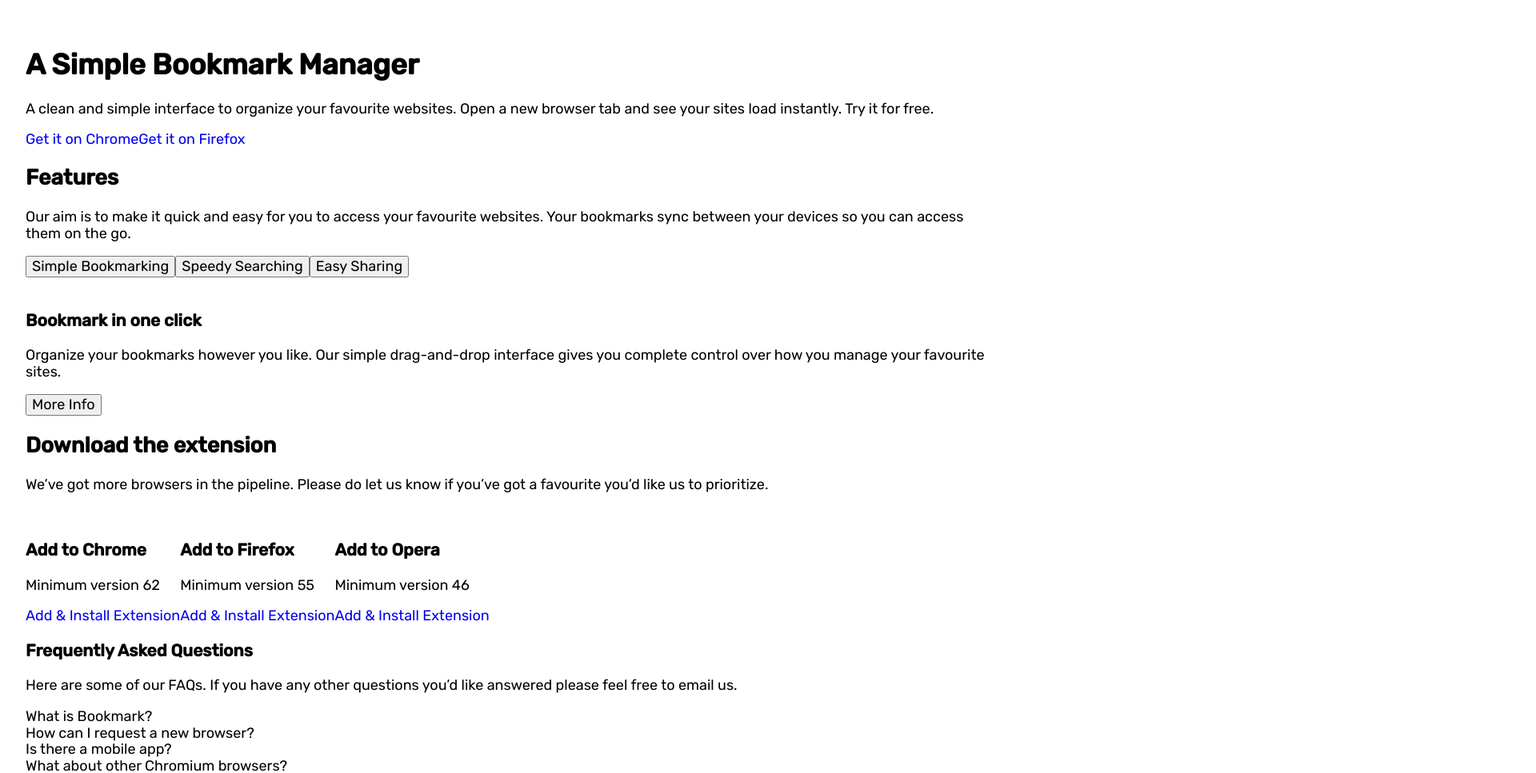
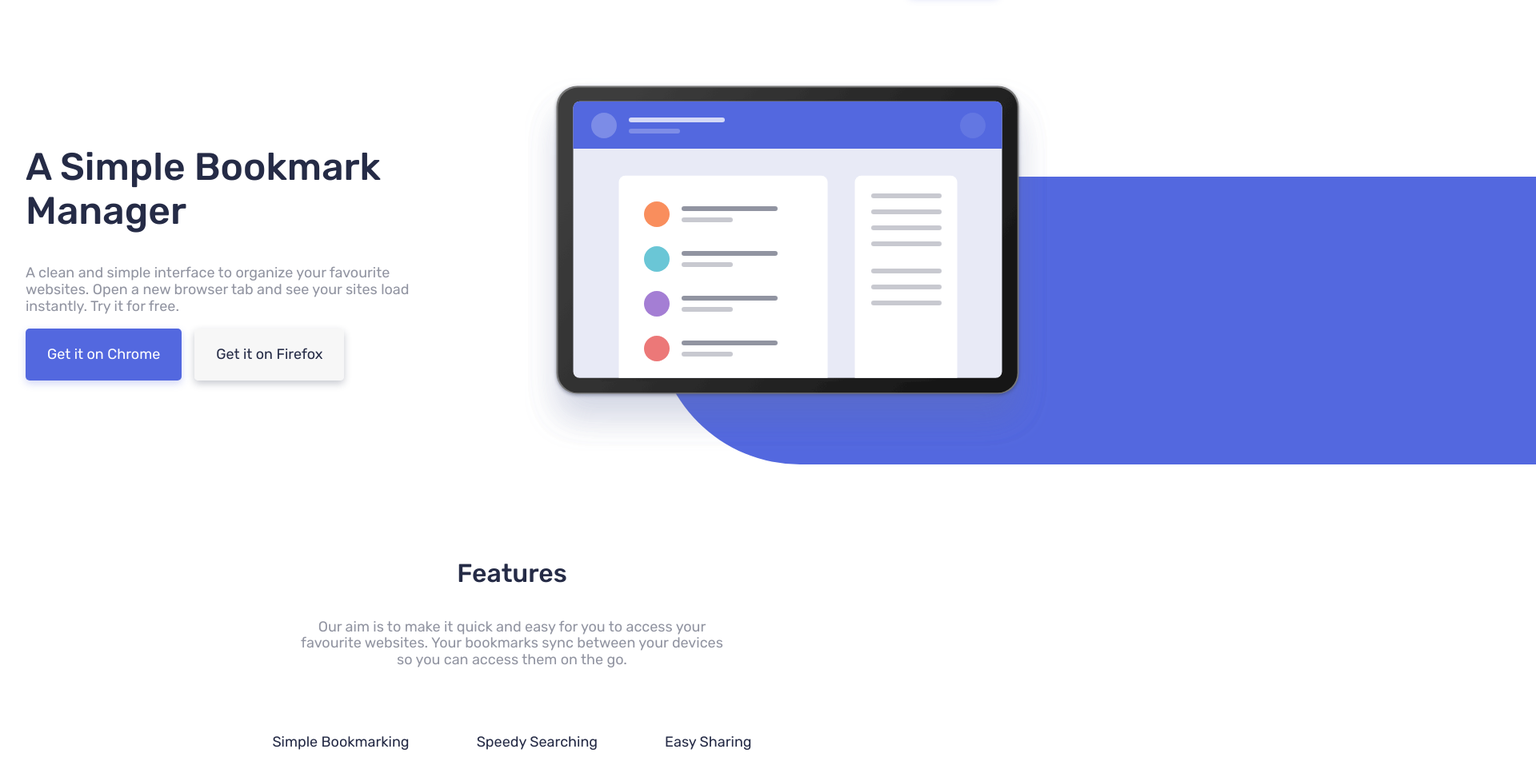
Before and after one commit to waterrDrinker/bookmark-landing-page, a React (Vite) app: page / in a window 1280 px wide. Shown: the part 100-1067 px from the top of the page at 80% size, 1920 px wide, since content can reach past the window. Built offline with nearby package versions, Linux system fonts and the light colour scheme.

Commit message:
Made hero section

```diff
--- a/src/assets/index.js
+++ b/src/assets/index.js
@@ -8,7 +8,7 @@ import hamburger from "./icon-hamburger.svg";
 import features1 from "./illustration-features-tab-1.svg";
 import features2 from "./illustration-features-tab-2.svg";
 import features3 from "./illustration-features-tab-3.svg";
-import hero from "./illustration-hero.svg";
+import heroImg from "./illustration-hero.svg";
 import chrome from "./logo-chrome.svg";
 import firefox from "./logo-firefox.svg";
 import opera from "./logo-opera.svg";
@@ -26,7 +26,7 @@ export {
 	features1,
 	features2,
 	features3,
-	hero,
+	heroImg,
 	chrome,
 	firefox,
 	opera,
--- a/src/base/_base.scss
+++ b/src/base/_base.scss
@@ -1,4 +1,4 @@
-@use '../utils/functions' as f;
+@use '../utils' as u;
 
 html {
 	box-sizing: border-box;
@@ -7,12 +7,30 @@ html {
 
 *, *::before, *::after {
 	box-sizing: inherit;
+	margin: 0;
+	padding: 0;
 }
 
 body {
-	padding: f.rem(8) f.rem(32);
-	font-size: f.rem(18); // 27px
+	padding: u.rem(8) u.rem(32);
+	font-size: u.rem(18); // 27px
 	font-family: 'Rubik', sans-serif;
+	font-weight: 400;
+}
+
+h1, h2, h3 {
+	color: var(--neutral-very-dark-blue);
+	font-weight: 500;
+	margin: 0;
+}
+
+h2 {
+	font-size: 2rem;
+}
+
+p {
+	color: var(--neutral-grayish-blue);
+	font-weight: 400;
 }
 
 a {
@@ -26,7 +44,7 @@ ul {
 }
 
 .container {
-	max-width: f.rem(1440);
+	max-width: u.rem(1440);
 }
 
 .none {
@@ -53,19 +71,54 @@ ul {
 	margin: 0 auto;
 }
 
+.btn {
+	transition: all 0.1s ease-in-out;
+}
+
+.default-btn {
+	background-color: var(--primary-soft-blue);
+	color: white;
+	padding: u.em(19) u.em(24);
+	border-radius: 5px;
+	box-shadow: 0px 4px 10px 0px rgba(83, 104, 223, 0.25);
+}
+
+.default-btn:hover {
+	background-color: white;
+	outline: u.rem(2) solid var(--primary-soft-blue);
+	color: var(--primary-soft-blue);
+}
+
 .red-btn {
 	background-color: var(--primary-soft-red);
 	color: white;
-	padding: f.em(16) f.em(35);
+	padding: u.em(16) u.em(35);
 	border-radius: 5px;
+	box-shadow: 0px 4px 10px 0px rgba(83, 104, 223, 0.25);
 }
 
 .red-btn:hover {
 	background-color: white;
-	outline: f.rem(2) solid var(--primary-soft-red);
+	outline: u.rem(2) solid var(--primary-soft-red);
 	color: var(--primary-soft-red);
 }
 
+.link {
+	transition: color 0.1s ease-in-out;
+}
+
 .header-links, .footer-links {
-	gap: f.em(50, 14);
+	gap: u.em(50, 14);
 }
+
+.figure {
+	position: absolute;
+	top: 35%;
+	left: 25%;
+	z-index: 2;
+	width: u.rem(500);
+	height: u.rem(360);
+	padding-right: 5000px;
+	border-radius: 99999px;
+	background-color: var(--primary-soft-blue);
+}
--- a/src/components/features/Features.jsx
+++ b/src/components/features/Features.jsx
@@ -1,17 +1,32 @@
+import { useState } from "react";
 import { features } from '../../constants';
+import feature from './Features.module.scss';
 
 const Features = () => {
+	const [active, setActive] = useState(0)
+	console.log(active)
 	return (
-		<section>
-			<h2>Features</h2>
-			<p>
-				Our aim is to make it quick and easy for you to access your favourite websites.
-				Your bookmarks sync between your devices so you can access them on the go.
-			</p>
-			<div className="">
-				{features.map((title) => (
-					<button key={title.name}>{title.name}</button>
-				))}
+		<section className='container m-auto'>
+			<div>
+				<div className={feature.info}>
+					<h2 className={feature.title}>Features</h2>
+					<p className={feature.description}>
+						Our aim is to make it quick and easy for you to access your favourite websites.
+						Your bookmarks sync between your devices so you can access them on the go.
+					</p>
+				</div>
+				<div className={feature.bar}>
+					<div className={feature.buttons}>
+						{features.map((title, index) => (
+							<button key={title.name} onClick={() => {
+								setActive(index);
+							}}>
+								{title.name}
+							</button>
+						))}
+					</div>
+					<hr />
+				</div>
 			</div>
 			<div className="">
 				<div className="">
--- /dev/null
+++ b/src/components/features/Features.module.scss
@@ -0,0 +1,42 @@
+@use '../../utils/' as u;
+
+.info {
+	max-width: u.rem(531);
+	margin: 0 auto u.rem(52);
+
+	.title {
+		text-align: center;
+		margin-bottom: u.rem(38);
+	}
+
+	.description {
+		text-align: center;
+	}
+}
+
+.bar{
+	max-width: max-content;
+	margin: 0 auto;
+}
+
+.buttons {
+	display: flex;
+	justify-content: center;
+	// max-width: u.rem(730);
+	margin: 0 auto;
+	button {
+		background-color: white;
+		color: var(--neutral-very-dark-blue);
+		border: none;
+		// font-size: ;
+		padding: u.rem(30) u.rem(42);
+		cursor: pointer;
+	}
+}
+
+hr {
+	height: 4px !important;
+	width: 100%;
+	background-color: var(--primary-soft-red);
+	transition: all 0.3s ease-in-out;
+}
--- a/src/components/header/Header.jsx
+++ b/src/components/header/Header.jsx
@@ -17,11 +17,11 @@ const Header = () => {
 				<nav>
 					<ul className={`flex header-links ${header.links}`}>
 						{navLinks.map((link, index) => (
-							<li key={`link-${index}`}><a href='#!'>{link.title}</a></li>
+							<li key={`link-${index}`}><a href='#!' className="link">{link.title}</a></li>
 						))}
 					</ul>
 				</nav>
-				<a href="#!" className='red-btn'>Login</a>
+				<a href="#!" className='btn red-btn'>Login</a>
 			</div>
 			<div className={menu.burger}>
 				<div className={toggle ? `${menu['menu-button-open']}` : `${menu['menu-button']}`}
--- a/src/components/header/Header.module.scss
+++ b/src/components/header/Header.module.scss
@@ -21,7 +21,7 @@
     padding-left: u.em(6, 14);
     width: 100%;
     height: 100%;
-		z-index: 5;
+		z-index: 20;
 		margin-right: 1em;
   }
 
--- a/src/components/header/Menu.module.scss
+++ b/src/components/header/Menu.module.scss
@@ -16,7 +16,7 @@
     cursor: pointer;
     width: u.rem(18);
     height: u.rem(15);
-    z-index: 5;
+    z-index: 20;
   }
 
   .menu-button-line {
@@ -65,7 +65,7 @@
 		height: 100vh;
 		background-color: var(--neutral-very-dark-blue);
 		opacity: 0.9;
-		z-index: 2;
+		z-index: 17;
 			a {
 				color: white;
 			}
--- a/src/components/hero/Hero.jsx
+++ b/src/components/hero/Hero.jsx
@@ -1,21 +1,27 @@
+import hero from './Hero.module.scss';
+import { heroImg } from '../../assets'
+
 const Hero = () => {
 	return (
-		<section>
-			<div className="">
-				<div className="">
-					<h1 className="">A Simple Bookmark Manager</h1>
-					<p>
-						A clean and simple interface to organize your favourite websites. Open a new
-						browser tab and see your sites load instantly. Try it for free.
-					</p>
-					<div>
-						<a href="#!">Get it on Chrome</a>
-						<a href="#!">Get it on Firefox</a>
+		<section className={`${hero.hero} container`}>
+			<div className={hero.container}>
+				<div className="flex flex-col">
+					<div className={hero.content}>
+						<h1 className={hero.title}>A Simple Bookmark Manager</h1>
+						<p>
+							A clean and simple interface to organize your favourite websites. Open a new
+							browser tab and see your sites load instantly. Try it for free.
+						</p>
+						<div className="">
+							<a href="#!" className='btn default-btn'>Get it on Chrome</a>
+							<a href="#!" className='btn'>Get it on Firefox</a>
+						</div>
 					</div>
 				</div>
-			</div>
-			<div className="">
-
+				<div className={hero.image}>
+					<img src={heroImg} alt="app-image" />
+					<div className='figure'></div>
+				</div>
 			</div>
 		</section>
 	)
--- /dev/null
+++ b/src/components/hero/Hero.module.scss
@@ -0,0 +1,57 @@
+@use '../../utils' as u;
+
+.hero {
+	margin: 0 auto u.rem(135);
+}
+
+.container {
+	display: flex;
+	justify-content: space-between;
+}
+
+.content {
+	padding-top: u.em(145, 18);
+	max-width: u.em(480, 18);
+
+	.title {
+		font-size: 3rem;
+		margin-bottom: u.rem(40);
+	}
+
+	p {
+		margin-bottom: u.rem(40);
+	}
+
+  a:first-child {
+		margin-right: 1rem;
+	}
+
+	a:last-child {
+		background-color: rgb(247, 247, 247);
+		box-shadow: 0px 4px 10px 0px rgba(37, 43, 70, 0.25);
+		color: var(--neutral-very-dark-blue);
+		padding: u.em(19) u.em(24);
+		border-radius: 5px;
+	}
+
+	a:last-child:hover {
+		background-color: white;
+		color: var(--neutral-very-dark-blue);
+		outline: 1px solid var(--neutral-very-dark-blue);
+	}
+}
+
+.image {
+	position: relative;
+	max-width: 58vw;
+	padding-top: u.rem(62);
+	margin-right: -(u.rem(65));
+
+	img {
+		position: relative;
+		max-width: 100%;
+		max-height: 100%;
+		display: block;
+		z-index: 5;
+	}
+}
```
Also changed, not shown: notes.txt (added).
